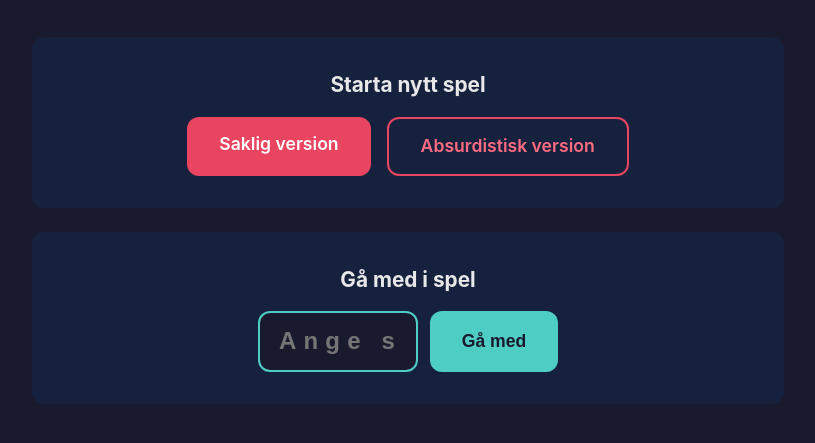
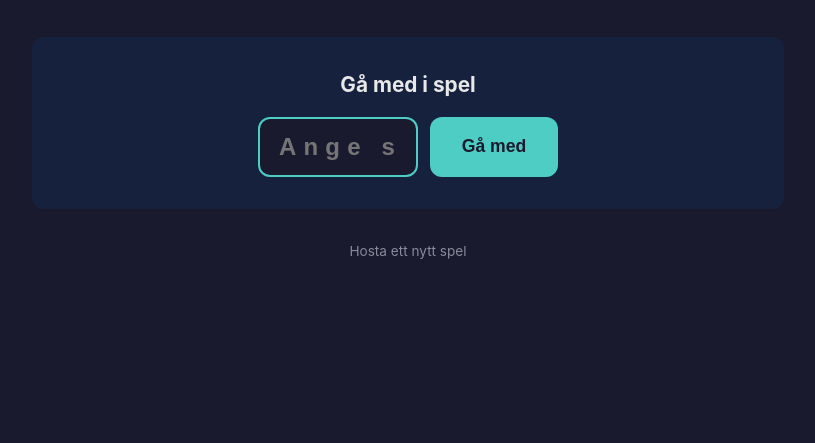
Before and after one commit to rikardroitto/predikanttyper, a website: page public/index.html in a window 1280 px wide. Shown: the part 125-568 px from the top of the page, without its empty margins (232-1047 px from the left). Drawn offline with Linux system fonts and the light colour scheme.

Commit message:
Move host controls to separate page
Start page now only shows "Gå med i spel" with a subtle link
to "Hosta ett nytt spel" at the bottom, preventing students
from accidentally creating games.

Co-Authored-By: Claude Opus 4.6 (1M context) <noreply@anthropic.com>

```diff
--- a/public/css/style.css
+++ b/public/css/style.css
@@ -472,6 +472,20 @@ h2 {
 .mt-2 { margin-top: 2rem; }
 .mb-1 { margin-bottom: 1rem; }
 
+.host-link {
+  text-align: center;
+  margin-top: 2rem;
+  font-size: 0.85rem;
+}
+.host-link a {
+  color: var(--text-muted);
+  text-decoration: none;
+}
+.host-link a:hover {
+  color: var(--accent-soft);
+  text-decoration: underline;
+}
+
 /* Responsive */
 @media (max-width: 600px) {
   h1 { font-size: 1.8rem; }
--- a/public/index.html
+++ b/public/index.html
@@ -11,14 +11,6 @@
     <h1>Predikanttyper</h1>
     <p class="subtitle">Vilken typ av predikant är du?</p>
 
-    <div class="start-section">
-      <h2>Starta nytt spel</h2>
-      <div class="button-group">
-        <a href="/host.html?version=saklig" class="btn btn-primary">Saklig version</a>
-        <a href="/host.html?version=absurdistisk" class="btn btn-secondary">Absurdistisk version</a>
-      </div>
-    </div>
-
     <div class="join-section">
       <h2>Gå med i spel</h2>
       <form id="join-form" class="join-form">
@@ -26,6 +18,8 @@
         <button type="submit" class="btn btn-join">Gå med</button>
       </form>
     </div>
+
+    <p class="host-link"><a href="/new.html">Hosta ett nytt spel</a></p>
   </div>
 
   <script>
```
Also changed, not shown: public/new.html (added, +25 -0 lines).
